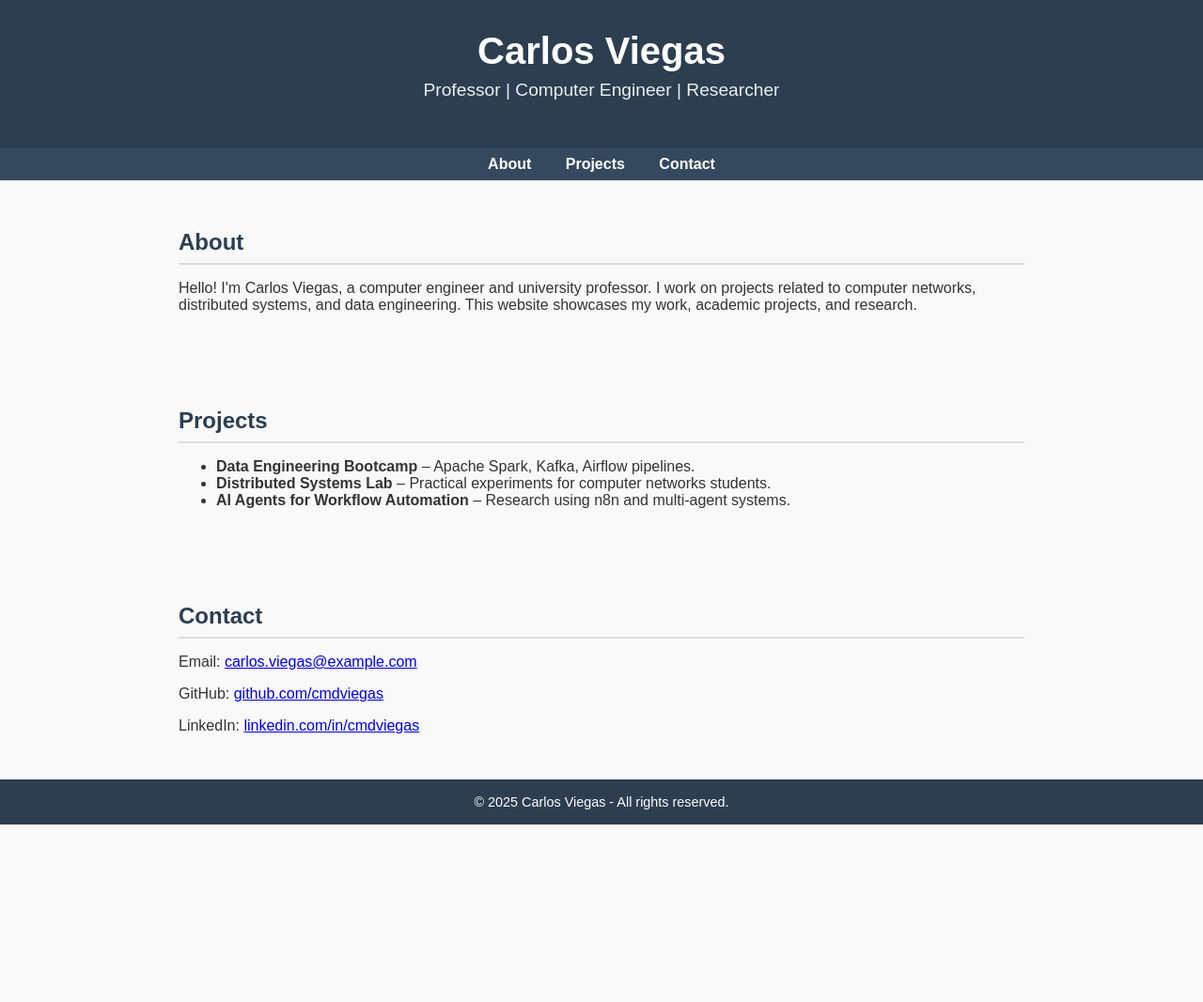
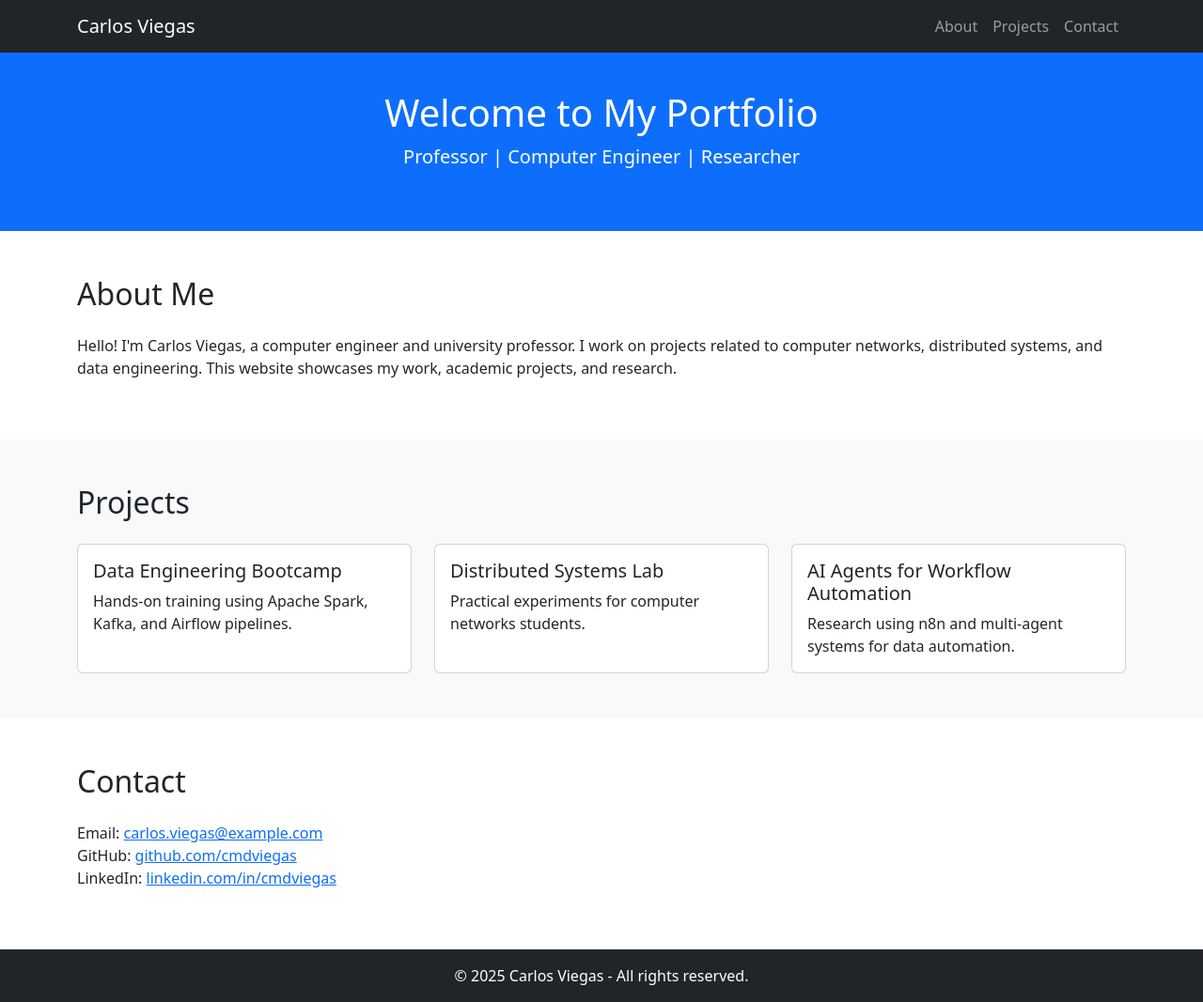
Before and after one commit to cmdviegas/cmdviegas.github.io, a plain HTML site: page index.html in a window 1280 px wide. Shown: the whole page at 94% size. Before the commit the page ends 878 px from the top, so only its background shows below. Drawn offline with nearby package versions, Linux system fonts and the light colour scheme.

Commit message:
Update index.html

```diff
--- a/index.html
+++ b/index.html
@@ -3,110 +3,96 @@
 <head>
     <meta charset="UTF-8">
     <meta name="viewport" content="width=device-width, initial-scale=1.0">
-    <title>Carlos Viegas - Homepage</title>
-    <style>
-        body {
-            font-family: Arial, sans-serif;
-            margin: 0;
-            padding: 0;
-            background-color: #f9f9f9;
-            color: #333;
-        }
-        header {
-            background-color: #2c3e50;
-            color: white;
-            text-align: center;
-            padding: 2rem 1rem;
-        }
-        header h1 {
-            margin: 0;
-            font-size: 2.5rem;
-        }
-        header p {
-            font-size: 1.2rem;
-            margin-top: 0.5rem;
-            color: #ecf0f1;
-        }
-        nav {
-            text-align: center;
-            background-color: #34495e;
-            padding: 0.5rem;
-        }
-        nav a {
-            color: white;
-            text-decoration: none;
-            margin: 0 1rem;
-            font-weight: bold;
-        }
-        nav a:hover {
-            text-decoration: underline;
-        }
-        section {
-            max-width: 900px;
-            margin: auto;
-            padding: 2rem 1rem;
-        }
-        section h2 {
-            border-bottom: 2px solid #ddd;
-            padding-bottom: 0.5rem;
-            margin-bottom: 1rem;
-            color: #2c3e50;
-        }
-        footer {
-            background-color: #2c3e50;
-            color: white;
-            text-align: center;
-            padding: 1rem;
-            font-size: 0.9rem;
-        }
-        @media (max-width: 600px) {
-            header h1 {
-                font-size: 2rem;
-            }
-            nav a {
-                display: block;
-                margin: 0.5rem 0;
-            }
-        }
-    </style>
+    <title>Carlos Viegas - Portfolio</title>
+    <!-- Bootstrap CSS -->
+    <link href="https://cdn.jsdelivr.net/npm/bootstrap@5.3.3/dist/css/bootstrap.min.css" rel="stylesheet">
 </head>
 <body>
 
-    <header>
-        <h1>Carlos Viegas</h1>
-        <p>Professor | Computer Engineer | Researcher</p>
-    </header>
+<!-- Navbar -->
+<nav class="navbar navbar-expand-lg navbar-dark bg-dark fixed-top">
+    <div class="container">
+        <a class="navbar-brand" href="#">Carlos Viegas</a>
+        <button class="navbar-toggler" type="button" data-bs-toggle="collapse" data-bs-target="#navbarNav">
+            <span class="navbar-toggler-icon"></span>
+        </button>
+        <div class="collapse navbar-collapse" id="navbarNav">
+            <ul class="navbar-nav ms-auto">
+                <li class="nav-item"><a class="nav-link" href="#about">About</a></li>
+                <li class="nav-item"><a class="nav-link" href="#projects">Projects</a></li>
+                <li class="nav-item"><a class="nav-link" href="#contact">Contact</a></li>
+            </ul>
+        </div>
+    </div>
+</nav>
 
-    <nav>
-        <a href="#about">About</a>
-        <a href="#projects">Projects</a>
-        <a href="#contact">Contact</a>
-    </nav>
+<!-- Hero Section -->
+<header class="bg-primary text-white text-center py-5 mt-5">
+    <div class="container">
+        <h1>Welcome to My Portfolio</h1>
+        <p class="lead">Professor | Computer Engineer | Researcher</p>
+    </div>
+</header>
 
-    <section id="about">
-        <h2>About</h2>
+<!-- About Section -->
+<section id="about" class="py-5">
+    <div class="container">
+        <h2 class="mb-4">About Me</h2>
         <p>Hello! I'm Carlos Viegas, a computer engineer and university professor. I work on projects related to computer networks, distributed systems, and data engineering. This website showcases my work, academic projects, and research.</p>
-    </section>
+    </div>
+</section>
 
-    <section id="projects">
-        <h2>Projects</h2>
-        <ul>
-            <li><strong>Data Engineering Bootcamp</strong> – Apache Spark, Kafka, Airflow pipelines.</li>
-            <li><strong>Distributed Systems Lab</strong> – Practical experiments for computer networks students.</li>
-            <li><strong>AI Agents for Workflow Automation</strong> – Research using n8n and multi-agent systems.</li>
+<!-- Projects Section -->
+<section id="projects" class="bg-light py-5">
+    <div class="container">
+        <h2 class="mb-4">Projects</h2>
+        <div class="row g-4">
+            <div class="col-md-4">
+                <div class="card h-100">
+                    <div class="card-body">
+                        <h5 class="card-title">Data Engineering Bootcamp</h5>
+                        <p class="card-text">Hands-on training using Apache Spark, Kafka, and Airflow pipelines.</p>
+                    </div>
+                </div>
+            </div>
+            <div class="col-md-4">
+                <div class="card h-100">
+                    <div class="card-body">
+                        <h5 class="card-title">Distributed Systems Lab</h5>
+                        <p class="card-text">Practical experiments for computer networks students.</p>
+                    </div>
+                </div>
+            </div>
+            <div class="col-md-4">
+                <div class="card h-100">
+                    <div class="card-body">
+                        <h5 class="card-title">AI Agents for Workflow Automation</h5>
+                        <p class="card-text">Research using n8n and multi-agent systems for data automation.</p>
+                    </div>
+                </div>
+            </div>
+        </div>
+    </div>
+</section>
+
+<!-- Contact Section -->
+<section id="contact" class="py-5">
+    <div class="container">
+        <h2 class="mb-4">Contact</h2>
+        <ul class="list-unstyled">
+            <li>Email: <a href="mailto:carlos.viegas@example.com">carlos.viegas@example.com</a></li>
+            <li>GitHub: <a href="https://github.com/cmdviegas" target="_blank">github.com/cmdviegas</a></li>
+            <li>LinkedIn: <a href="https://www.linkedin.com/in/cmdviegas" target="_blank">linkedin.com/in/cmdviegas</a></li>
         </ul>
-    </section>
+    </div>
+</section>
 
-    <section id="contact">
-        <h2>Contact</h2>
-        <p>Email: <a href="mailto:carlos.viegas@example.com">carlos.viegas@example.com</a></p>
-        <p>GitHub: <a href="https://github.com/cmdviegas" target="_blank">github.com/cmdviegas</a></p>
-        <p>LinkedIn: <a href="https://www.linkedin.com/in/cmdviegas" target="_blank">linkedin.com/in/cmdviegas</a></p>
-    </section>
+<!-- Footer -->
+<footer class="bg-dark text-white text-center py-3">
+    &copy; 2025 Carlos Viegas - All rights reserved.
+</footer>
 
-    <footer>
-        &copy; 2025 Carlos Viegas - All rights reserved.
-    </footer>
-
+<!-- Bootstrap JS -->
+<script src="https://cdn.jsdelivr.net/npm/bootstrap@5.3.3/dist/js/bootstrap.bundle.min.js"></script>
 </body>
 </html>
```
